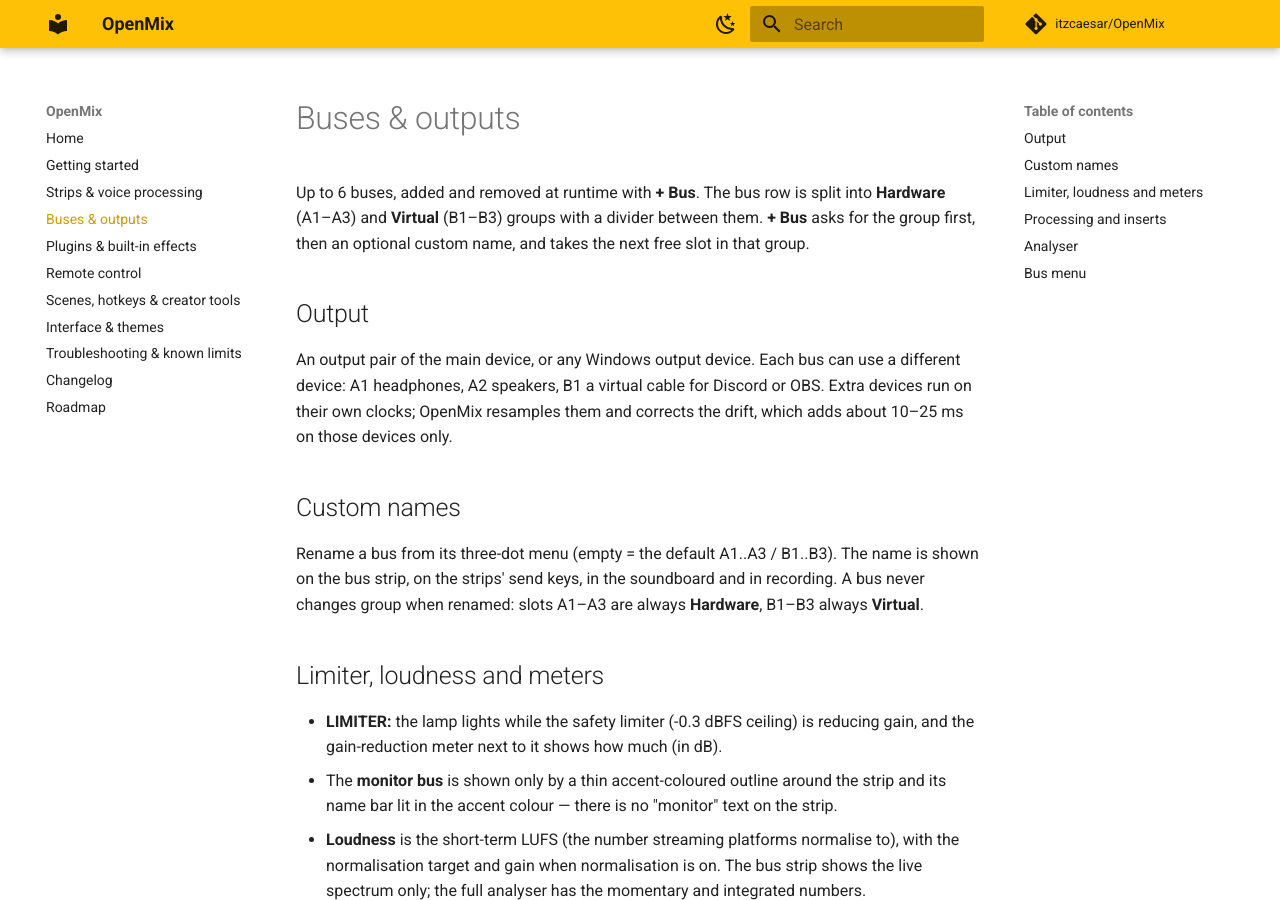
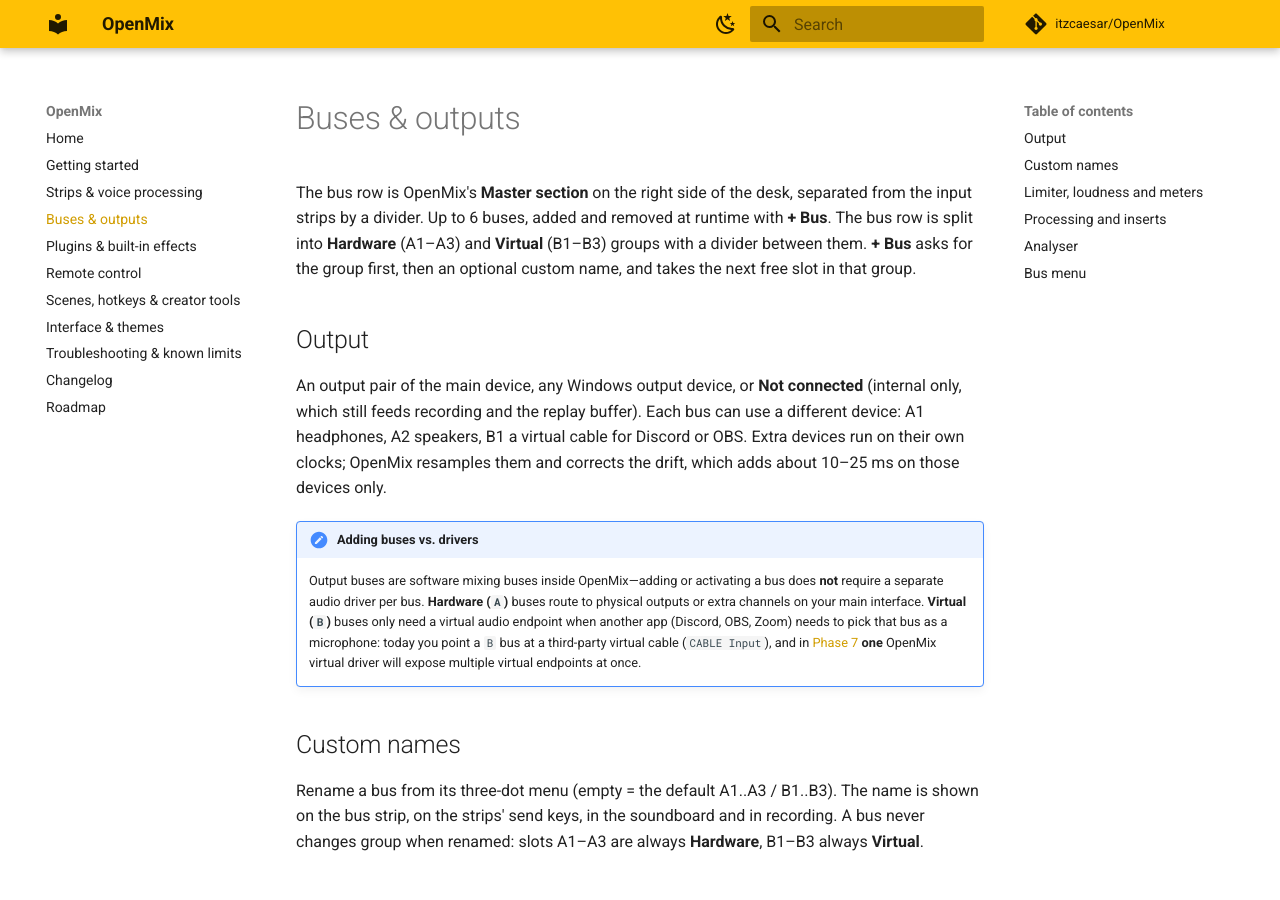
Before and after one commit to itzcaesar/OpenMix, an MkDocs documentation site: the page built from website/docs/docs/buses.md, in a window 1280 px wide and 900 px high. Built offline with MkDocs 1.6.1 and Material for MkDocs 9.7.7, drawn with Linux system fonts in a browser that asks for light colours; comment, search, counter and statistics services are not loaded.

Commit message:
Document virtual driver architecture and update roadmap

```diff
--- a/website/docs/docs/buses.md
+++ b/website/docs/docs/buses.md
@@ -1,17 +1,31 @@
 # Buses & outputs
 
-Up to 6 buses, added and removed at runtime with **+ Bus**. The bus row
-is split into **Hardware** (A1–A3) and **Virtual** (B1–B3) groups with a
-divider between them. **+ Bus** asks for the group first, then an optional
+The bus row is OpenMix's **Master section** on the right side of the
+desk, separated from the input strips by a divider. Up to 6 buses, added
+and removed at runtime with **+ Bus**. The bus row is split into
+**Hardware** (A1–A3) and **Virtual** (B1–B3) groups with a divider
+between them. **+ Bus** asks for the group first, then an optional
 custom name, and takes the next free slot in that group.
 
 ## Output
 
-An output pair of the main device, or any Windows output device. Each bus
-can use a different device: A1 headphones, A2 speakers, B1 a virtual cable
-for Discord or OBS. Extra devices run on their own clocks; OpenMix
-resamples them and corrects the drift, which adds about 10–25 ms on those
-devices only.
+An output pair of the main device, any Windows output device, or **Not
+connected** (internal only, which still feeds recording and the replay
+buffer). Each bus can use a different device: A1 headphones, A2
+speakers, B1 a virtual cable for Discord or OBS. Extra devices run on
+their own clocks; OpenMix resamples them and corrects the drift, which
+adds about 10–25 ms on those devices only.
+
+!!! note "Adding buses vs. drivers"
+    Output buses are software mixing buses inside OpenMix—adding or
+    activating a bus does **not** require a separate audio driver per bus.
+    **Hardware (`A`)** buses route to physical outputs or extra channels on
+    your main interface. **Virtual (`B`)** buses only need a virtual
+    audio endpoint when another app (Discord, OBS, Zoom) needs to pick
+    that bus as a microphone: today you point a `B` bus at a third-party
+    virtual cable (`CABLE Input`), and in [Phase 7](roadmap.md) **one**
+    OpenMix virtual driver will expose multiple virtual endpoints at
+    once.
 
 ## Custom names
 
```
Also changed, not shown: README.md (+8 -5 lines), ROADMAP.md (+42 -14 lines), docs/VIRTUAL_DRIVER.md (added, +155 -0 lines), website/docs/docs/roadmap.md (+11 -4 lines), website/docs/docs/strips.md (+10 -0 lines).
